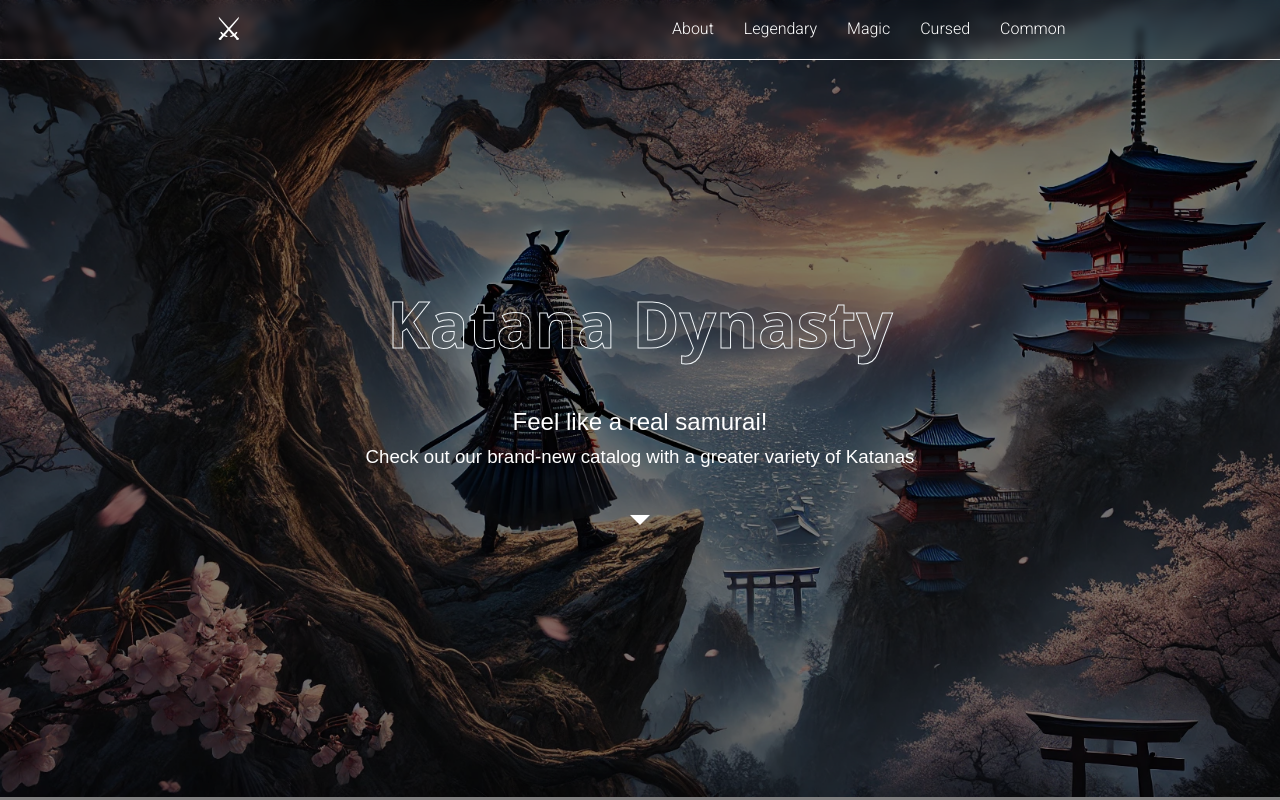
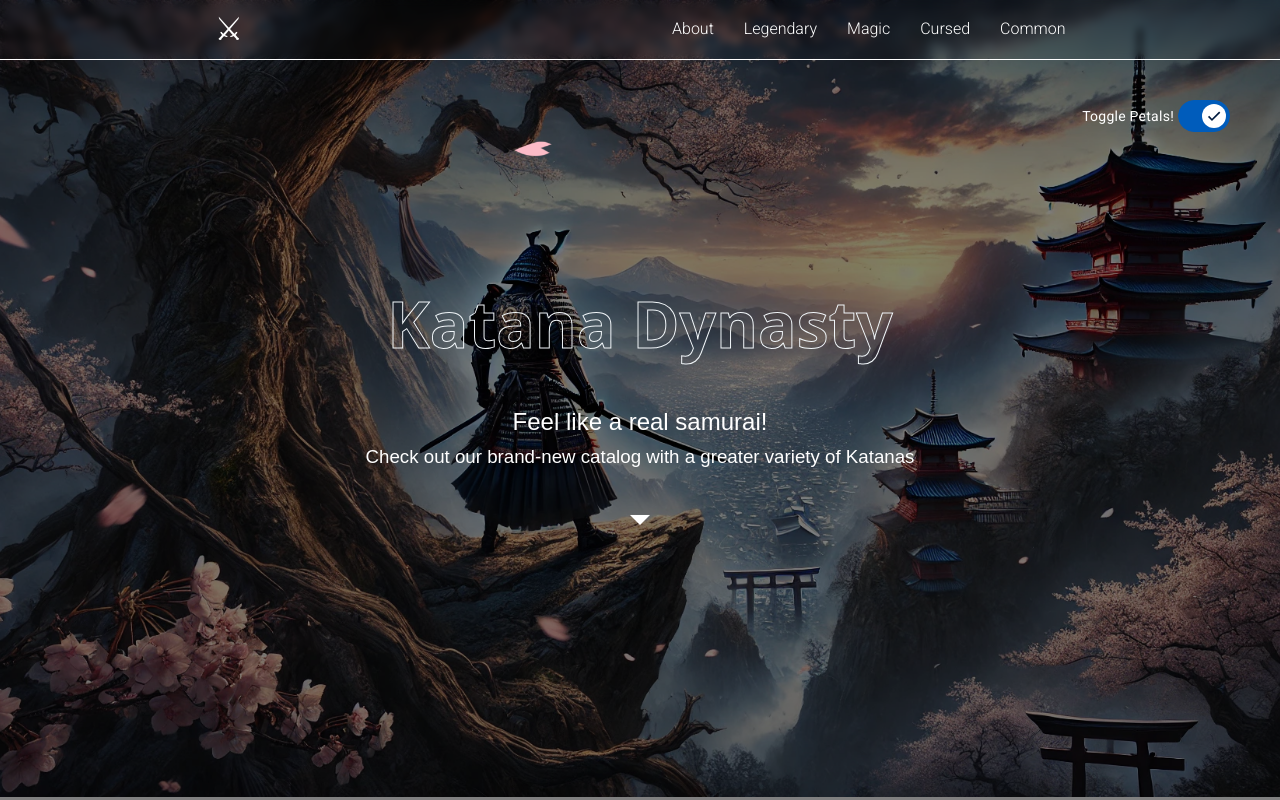
Before and after one commit to oFelpex/katana-dynasty, an Angular app: page / in a window 1280 px wide. Shown: the top 800 px of the page. Built offline with nearby package versions, Linux system fonts and the light colour scheme; a web font is replaced by a local one.

Commit message:
Add cherry blossom animation.

```diff
--- a/src/app/pages/home/catalog-home/catalog-home.component.scss
+++ b/src/app/pages/home/catalog-home/catalog-home.component.scss
@@ -5,6 +5,7 @@
   flex-wrap: wrap;
   gap: 20px;
   justify-self: center;
+  padding-top: 20px;
 
   h2 {
     text-align: center;
--- a/src/app/pages/home/home.component.scss
+++ b/src/app/pages/home/home.component.scss
@@ -1,5 +1,4 @@
 #home {
   display: flex;
   flex-direction: column;
-  gap: 20px;
 }
--- a/src/app/shared/header/cherry-blossom-petals/cherry-blossom-petals.component.html
+++ b/src/app/shared/header/cherry-blossom-petals/cherry-blossom-petals.component.html
@@ -1 +1 @@
-<div class="cherry-blossom-petals-container"></div>
+<div id="blossom-container"></div>
--- a/src/app/shared/header/cherry-blossom-petals/cherry-blossom-petals.component.scss
+++ b/src/app/shared/header/cherry-blossom-petals/cherry-blossom-petals.component.scss
@@ -1,5 +1,34 @@
-.cherry-blossom-petals-container {
-  #tsparticles {
-    z-index: 11; // Coloca as partículas como plano de fundo
+#blossom-container {
+  position: absolute;
+  width: calc(100% + 50px);
+  height: calc(100% + 50px);
+  z-index: 1;
+  left: -50px;
+  top: -50px;
+  overflow: hidden;
+  .petal {
+    background: url("../../../../assets/images/in production/cherry-blossom.png");
+    background-repeat: no-repeat;
+
+    &.petal-style1 {
+      width: 45px;
+      height: 20px;
+      background-position: -31px 0;
+    }
+    &.petal-style2 {
+      width: 42px;
+      height: 22px;
+      background-position: 0 -23px;
+    }
+    &.petal-style3 {
+      width: 37px;
+      height: 24px;
+      background-position: 0 -50px;
+    }
+    &.petal-style4 {
+      width: 26px;
+      height: 34px;
+      background-position: -49px -35px;
+    }
   }
 }
--- a/src/app/shared/header/cherry-blossom-petals/cherry-blossom-petals.component.ts
+++ b/src/app/shared/header/cherry-blossom-petals/cherry-blossom-petals.component.ts
@@ -1,9 +1,205 @@
-import { Component } from '@angular/core';
+import {
+  Component,
+  ElementRef,
+  Input,
+  OnInit,
+  Renderer2,
+  ViewEncapsulation,
+} from '@angular/core';
+
+export type BlossomSceneConfig = {
+  id: string;
+  petalsTypes: Petal[];
+  numPetals?: number;
+  gravity?: number; // 0.2 ~ 1
+  windMaxSpeed?: number;
+};
+
+interface PetalConfig {
+  customClass?: string;
+  x?: number;
+  y?: number;
+  z?: number;
+  xSpeedVariation?: number;
+  ySpeed?: number;
+  rotation?: PetalRotation;
+}
+
+type PetalRotation = {
+  axis: 'X' | 'Y' | 'Z';
+  value: number;
+  speed: number;
+  x: number;
+};
+
+export class Petal implements PetalConfig {
+  el: HTMLElement;
+  customClass: string;
+  x: number;
+  y: number;
+  z: number;
+  xSpeedVariation: number;
+  ySpeed: number;
+  rotation: { axis: 'X' | 'Y' | 'Z'; value: number; speed: number; x: number };
+
+  constructor(config: PetalConfig) {
+    this.customClass = config.customClass || '';
+    this.x = config.x || 0;
+    this.y = config.y || 0;
+    this.z = config.z || 0;
+    this.xSpeedVariation = config.xSpeedVariation || 0;
+    this.ySpeed = config.ySpeed || 0;
+    this.rotation = {
+      axis: 'X',
+      value: 0,
+      speed: 0,
+      x: 0,
+    };
+
+    if (config.rotation) {
+      this.rotation.axis = config.rotation.axis || this.rotation.axis;
+      this.rotation.value = config.rotation.value || this.rotation.value;
+      this.rotation.speed = config.rotation.speed || this.rotation.speed;
+      this.rotation.x = config.rotation.x || this.rotation.x;
+    }
+
+    this.el = document.createElement('div');
+    this.el.className = `petal ${this.customClass}`;
+    this.el.style.position = 'absolute';
+    this.el.style.backfaceVisibility = 'visible';
+  }
+}
+
 @Component({
   selector: 'app-cherry-blossom-petals',
   standalone: true,
-  imports: [],
   templateUrl: './cherry-blossom-petals.component.html',
-  styleUrl: './cherry-blossom-petals.component.scss',
+  styleUrls: ['./cherry-blossom-petals.component.scss'],
+  encapsulation: ViewEncapsulation.None,
 })
-export class CherryBlossomPetalsComponent {}
+export class CherryBlossomPetalsComponent implements OnInit {
+  @Input() config!: BlossomSceneConfig;
+
+  private petals: Petal[] = [];
+  private width = 0;
+  private height = 0;
+  private windMagnitude = 0.2;
+  private windDuration = 0;
+  private timer = 0;
+
+  constructor(private el: ElementRef, private renderer: Renderer2) {}
+
+  ngOnInit(): void {
+    this.validateConfig();
+
+    const container = this.el.nativeElement.querySelector(`#${this.config.id}`);
+    if (!container) {
+      throw new Error(`Container with ID "${this.config.id}" not found.`);
+    }
+
+    this.width = container.offsetWidth;
+    this.height = container.offsetHeight;
+
+    this.createPetals(container);
+    requestAnimationFrame(this.updateFrame.bind(this));
+  }
+
+  private validateConfig(): void {
+    if (!this.config) {
+      throw new Error('Configuration object (config) is required.');
+    }
+
+    if (!this.config.petalsTypes || this.config.petalsTypes.length === 0) {
+      throw new Error('At least one petal type is required in "petalsTypes".');
+    }
+  }
+
+  private createPetals(container: HTMLElement): void {
+    for (let i = 0; i < this.config.numPetals!; i++) {
+      const petalType =
+        this.config.petalsTypes[
+          Math.floor(Math.random() * this.config.petalsTypes.length)
+        ];
+      const petal = new Petal({ customClass: petalType.customClass });
+
+      this.resetPetal(petal);
+      this.petals.push(petal);
+      container.appendChild(petal.el);
+    }
+  }
+
+  private resetPetal(petal: Petal): void {
+    petal.x = this.width - Math.random() * this.width * 1.75;
+    petal.y = petal.el.offsetHeight - Math.random() * this.height;
+    petal.z = Math.random() * 200;
+
+    if (petal.x > this.width) {
+      petal.x = this.width + petal.el.offsetWidth;
+      petal.y = (Math.random() * this.height) / 2;
+    }
+
+    petal.rotation.speed = Math.random() * 10;
+    const randomAxis = Math.random();
+    if (randomAxis > 0.5) {
+      petal.rotation.axis = 'X';
+    } else if (randomAxis > 0.25) {
+      petal.rotation.axis = 'Y';
+      petal.rotation.x = Math.random() * 180 + 90;
+    } else {
+      petal.rotation.axis = 'Z';
+      petal.rotation.x = Math.random() * 360 - 180;
+      petal.rotation.speed = Math.random() * 3;
+    }
+
+    petal.xSpeedVariation = Math.random() * 0.8 - 0.4;
+    petal.ySpeed = Math.random() + this.config.gravity!;
+  }
+
+  private updateFrame(): void {
+    if (this.timer === this.windDuration) {
+      this.updateWind();
+      this.timer = 0;
+    }
+
+    for (const petal of this.petals) {
+      this.updatePetal(petal);
+    }
+
+    this.timer++;
+    requestAnimationFrame(this.updateFrame.bind(this));
+  }
+
+  private updatePetal(petal: Petal): void {
+    const windSpeed = this.calculateWindSpeed(this.timer, petal.y);
+    const xSpeed = windSpeed + petal.xSpeedVariation;
+
+    petal.x -= xSpeed;
+    petal.y += petal.ySpeed;
+    petal.rotation.value += petal.rotation.speed;
+
+    let transform = `translateX(${petal.x}px) translateY(${petal.y}px) translateZ(${petal.z}px) rotate${petal.rotation.axis}(${petal.rotation.value}deg)`;
+    if (petal.rotation.axis !== 'X') {
+      transform += ` rotateX(${petal.rotation.x}deg)`;
+    }
+    petal.el.style.transform = transform;
+
+    if (petal.x < -10 || petal.y > this.height + 10) {
+      this.resetPetal(petal);
+    }
+  }
+
+  private calculateWindSpeed(t: number, y: number): number {
+    const a =
+      (this.windMagnitude / 2) * ((this.height - (2 * y) / 3) / this.height);
+    return (
+      a *
+        Math.sin(((2 * Math.PI) / this.windDuration) * t + (3 * Math.PI) / 2) +
+      a
+    );
+  }
+
+  private updateWind(): void {
+    this.windMagnitude = Math.random() * this.config.windMaxSpeed!;
+    this.windDuration = this.windMagnitude * 50 + (Math.random() * 20 - 10);
+  }
+}
--- a/src/app/shared/header/header.component.html
+++ b/src/app/shared/header/header.component.html
@@ -1,13 +1,23 @@
-<app-cherry-blossom-petals></app-cherry-blossom-petals>
+@if(petalsEnabled) {
+<app-cherry-blossom-petals [config]="blossomConfig"></app-cherry-blossom-petals>
+}
 <app-nav-bar></app-nav-bar>
 
 <div class="background-container">
   <img
     class="background"
-    [src]="wallpaper"
+    [src]="wallpaperSRC"
     alt="A wallpaper of a random samurai from the Edo period, looking at a city, with a Sakura tree beside him as petals fall."
   />
   <div class="header-content">
+    <div class="petals-toggle">
+      <mat-slide-toggle
+        class="slide-toggle"
+        labelPosition="before"
+        [(ngModel)]="petalsEnabled"
+        >Toggle Petals!</mat-slide-toggle
+      >
+    </div>
     <h1>Katana Dynasty</h1>
     <h2>Feel like a real samurai!</h2>
     <h3>Check out our brand-new catalog with a greater variety of Katanas</h3>
--- a/src/app/shared/header/header.component.scss
+++ b/src/app/shared/header/header.component.scss
@@ -26,6 +26,18 @@
     flex-direction: column;
     word-break: break-all;
 
+    .petals-toggle {
+      display: flex;
+      height: 100%;
+      width: 100%;
+      justify-content: flex-end;
+      right: 50px;
+      top: 100px;
+      gap: 5px;
+      z-index: 1;
+      position: absolute;
+    }
+
     h1 {
       font-family: "shojumaru", system-ui;
       font-size: 4rem;
@@ -52,6 +64,7 @@
       height: 4rem;
       margin-top: 20px;
       transition: 0.2s transform;
+      z-index: 1;
 
       mat-icon {
         display: flex;
--- a/src/app/shared/header/header.component.ts
+++ b/src/app/shared/header/header.component.ts
@@ -1,27 +1,35 @@
 import { Component } from '@angular/core';
+import { CommonModule } from '@angular/common';
+import { MatIconModule } from '@angular/material/icon';
+import { MatSlideToggleModule } from '@angular/material/slide-toggle';
+import { FormsModule } from '@angular/forms';
+
 import { NavBarComponent } from '../nav-bar/nav-bar.component';
 import { CherryBlossomPetalsComponent } from './cherry-blossom-petals/cherry-blossom-petals.component';
-import { MatIconModule } from '@angular/material/icon';
-import { MatButtonModule } from '@angular/material/button';
-
+import {
+  BlossomSceneConfig,
+  Petal,
+} from './cherry-blossom-petals/cherry-blossom-petals.component';
 @Component({
   selector: 'app-header',
   standalone: true,
   imports: [
     NavBarComponent,
     CherryBlossomPetalsComponent,
+    CommonModule,
     MatIconModule,
-    MatButtonModule,
+    MatSlideToggleModule,
+    FormsModule,
   ],
   templateUrl: './header.component.html',
   styleUrl: './header.component.scss',
 })
 export class HeaderComponent {
   wallpaperNumber: number;
-  wallpaper: string;
+  wallpaperSRC: string;
   constructor() {
     this.wallpaperNumber = Number((Math.random() * 5).toFixed(0));
-    this.wallpaper = `../../../assets/images/backgrounds/background-${this.wallpaperNumber}.webp`;
+    this.wallpaperSRC = `../../../assets/images/backgrounds/background-${this.wallpaperNumber}.webp`;
   }
 
   moveDown(): void {
@@ -30,4 +38,18 @@ export class HeaderComponent {
       target.scrollIntoView({ behavior: 'smooth', block: 'start' });
     }
   }
+
+  petalsEnabled: boolean = true;
+  blossomConfig: BlossomSceneConfig = {
+    id: 'blossom-container',
+    petalsTypes: [
+      new Petal({ customClass: 'petal-style1' }),
+      new Petal({ customClass: 'petal-style2' }),
+      new Petal({ customClass: 'petal-style3' }),
+      new Petal({ customClass: 'petal-style4' }),
+    ],
+    numPetals: Math.random() * 12,
+    gravity: Math.random() * (1 - 0.2) + 0.2,
+    windMaxSpeed: Math.random() * 5,
+  };
 }
--- a/src/styles.scss
+++ b/src/styles.scss
@@ -27,6 +27,7 @@ $katana-dynasty-theme: mat.define-theme(
 // that you are using.
 :root {
   @include mat.all-component-themes($katana-dynasty-theme);
+  --mat-switch-label-text-color: #fff;
 }
 
 // Comment out the line below if you want to use the pre-defined typography utility classes.
```
Also changed, not shown: src/index.html (+13 -3 lines), src/assets/images/in production/cherry-blossom.png (added).
